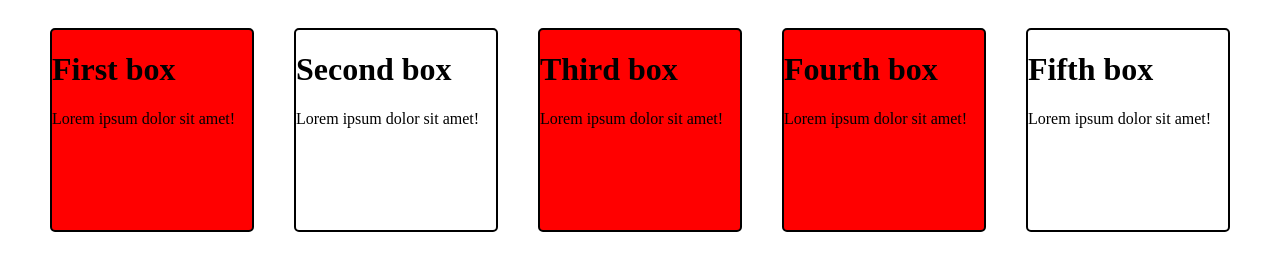
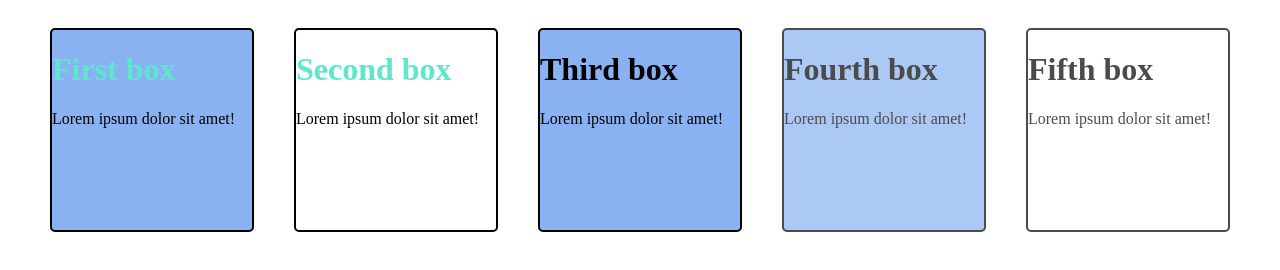
Before and after one commit to halo2008/zadanie-13.1, a website: page index.html in a window 1280 px wide. Drawn offline with Linux system fonts and the light colour scheme.

Commit message:
add style

```diff
--- a/index.html
+++ b/index.html
@@ -4,7 +4,7 @@
   <meta charset="utf-8">
   <meta name="viewport" content="width=device-width">
   <link rel="stylesheet" type="text/css" href="css/style.css">
-  <title>JS Bin</title>
+  <title>zadanie 13.1</title>
 </head>
 <body>
 <div id="box"></div>
--- a/sass/boxstyle/_boxes.scss
+++ b/sass/boxstyle/_boxes.scss
@@ -8,6 +8,7 @@
 	border-radius: 5px;
 	border: 2px solid black;
 	margin: 20px;
+	opacity: .7;
 }
 
 #box {
@@ -16,5 +17,15 @@
 }
 
 .highlighted {
-	background-color: red;
+	background-color: #8ab2f2;
 }
+
+.special-header {
+	h1 {
+		color: #5ce8cc;
+	}
+}
+
+.important {
+	opacity: 1 !important;
+}
```
Also changed, not shown: css/style.css, css/style.prefixed.css, 2 other files.
